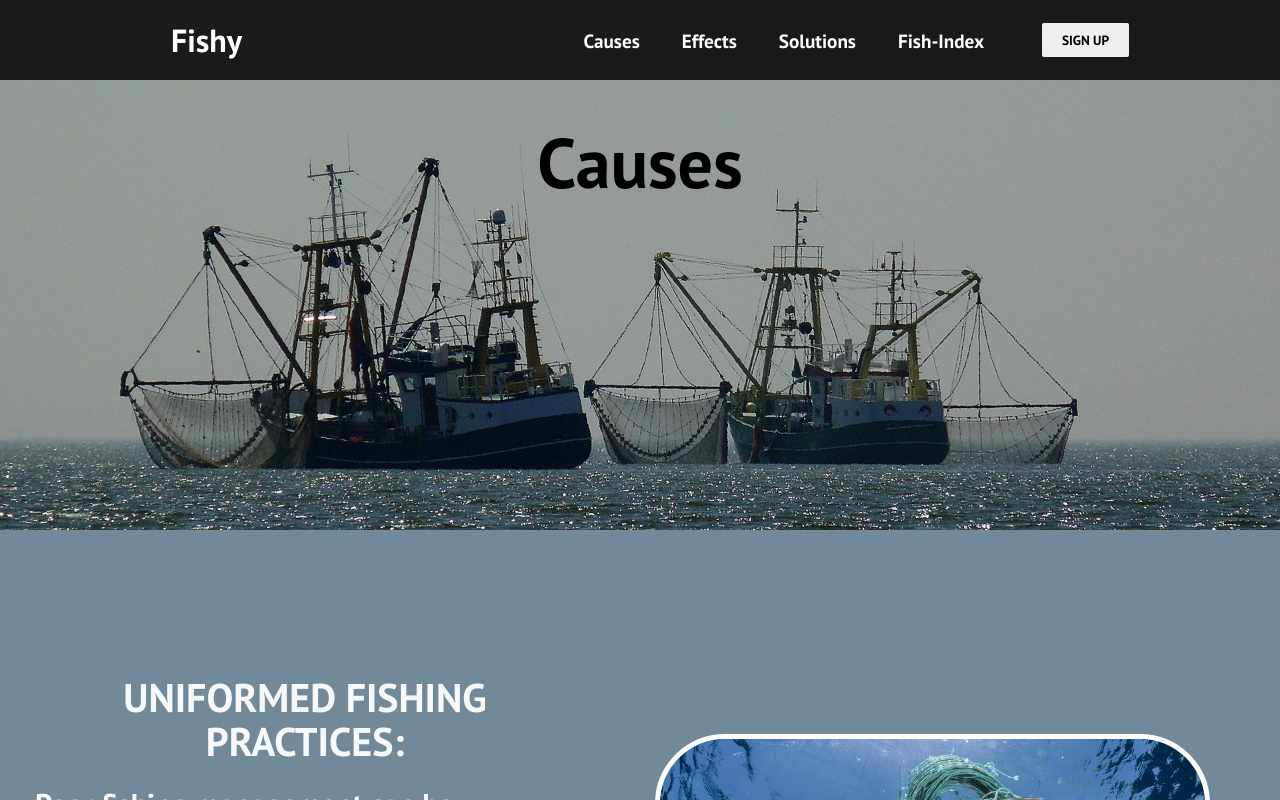
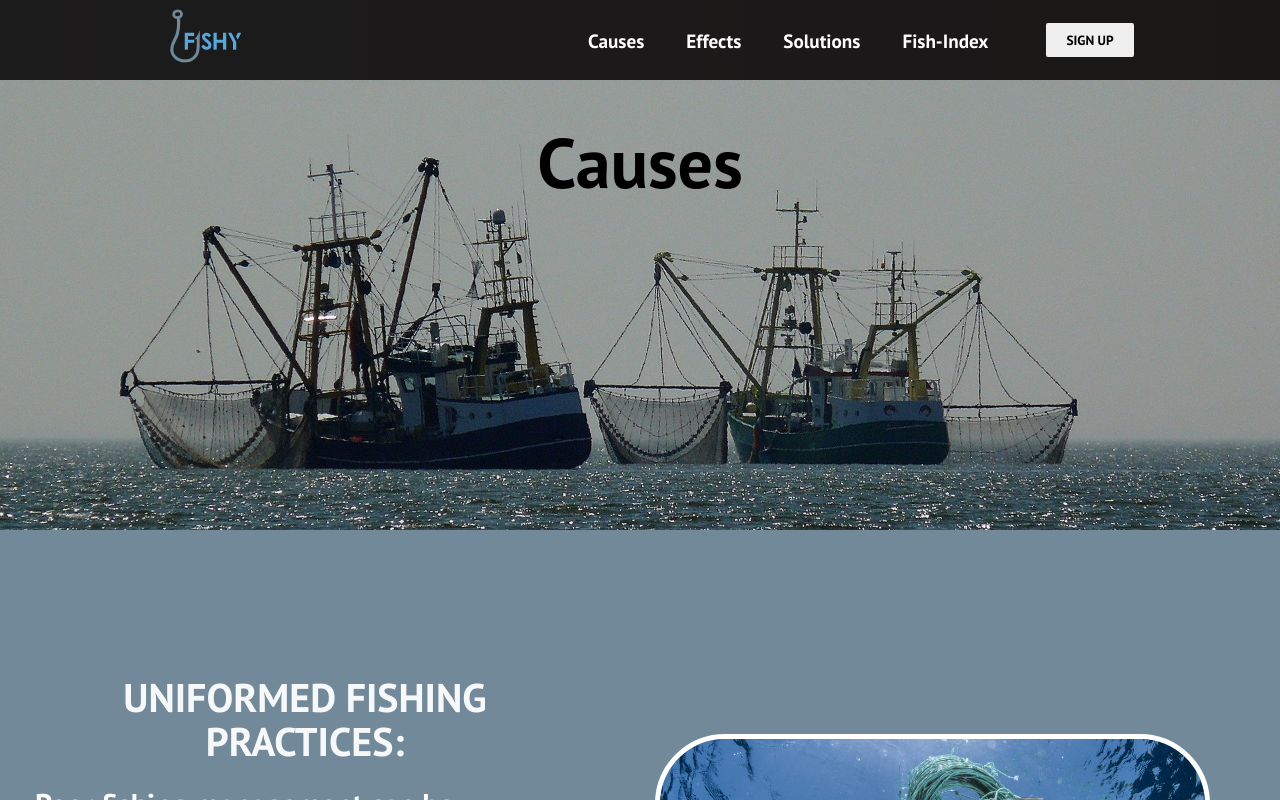
Before and after one commit to DPAUTH/Fishy, a React (Create React App) app: page /causes in a window 1280 px wide. Shown: the top 800 px of the page. Built offline with nearby package versions, Linux system fonts and the light colour scheme.

Commit message:
FINAL CHANGES

```diff
--- a/src/App.js
+++ b/src/App.js
@@ -8,7 +8,6 @@ import Causes from './components/pages/Causes';
 import Effects from './components/pages/Effects';
 import Solutions from './components/pages/Solutions';
 import FishIndexSlider from './components/pages/FishIndexSlider';
-
 // import SignUp from './components/pages/SignUp';  Not added yet will be added in 2nd part for users
 
 
--- a/src/components/Navbar.js
+++ b/src/components/Navbar.js
@@ -2,6 +2,10 @@ import React, { useState, useEffect } from "react";
 import { Button } from "./Button";
 import { Link } from "react-router-dom";
 import "./Navbar.css";
+import fishylogoblue from '../images/fishylogoblue.png';
+
+
+
 
 function Navbar() {
   const [click, setClick] = useState(false);
@@ -29,8 +33,19 @@ function Navbar() {
       <nav className="navbar" >
         <div className="navbar-container">
           <Link to="/" className="navbar-logo" onClick={closeMobileMenu}>
-            Fishy
+          <div class='footer-logo'>
+                            <img
+                                src={fishylogoblue}
+                                alt="logo"
+                                style={{
+                                  width: 80,
+                                  height: 60
+
+                                }}
+                             />
+                    </div>
           </Link>
+
           <div className="menu-icon" onClick={handleClick}>
             <i className={click ? "fas fa-times" : "fas fa-bars"} />
           </div>
--- a/src/components/pages/Causes.js
+++ b/src/components/pages/Causes.js
@@ -18,10 +18,10 @@ export function Causes(){
         <CausesInfo {...causeObjThree}/>
         <CausesInfo {...causeObjFour}/>
         <div className='C-Sources'>
-            <h3>Sources:</h3>
-            <a href="https://www.edf.org/oceans/overfishing-most-serious-threat-our-oceans" target="blank">https://www.edf.org/oceans/overfishing-most-serious-threat-our-oceans </a>
+            <h3 style={{color: "white"}}>Sources:</h3>
+            <a style={{color: "white"}} href="https://www.edf.org/oceans/overfishing-most-serious-threat-our-oceans" target="blank">https://www.edf.org/oceans/overfishing-most-serious-threat-our-oceans </a>
             <br/>
-            <a href="https://www.oecd.org/agriculture/government-subsidies-overfishing/" target="blank">https://www.oecd.org/agriculture/government-subsidies-overfishing/ </a>
+            <a style={{color: "white"}} href="https://www.oecd.org/agriculture/government-subsidies-overfishing/" target="blank">https://www.oecd.org/agriculture/government-subsidies-overfishing/ </a>
         </div>
         <Footer />
        </>
--- a/src/components/pages/CausesData.js
+++ b/src/components/pages/CausesData.js
@@ -6,7 +6,7 @@ export const causeObjOne = {
     description:"Poor fishing management can be considered as a primary reason of overfishing. The practice of capturing unwanted sea life while fishing for a different species is especially harmful because it endangers other species, such as sea turtles, or cetaceans along with fish.",
     imgStart:'',
     img: 'Images/turtle.jpg',
-    alt: 'sea turtle stuck o'
+    alt: 'sea turtle stuck on a net'
 }
 
 export const causeObjTwo = {
--- a/src/components/pages/Effects.js
+++ b/src/components/pages/Effects.js
@@ -18,10 +18,10 @@ export function Effects(){
         <EffectsInfo {...effectObjThree}/>
         <EffectsInfo {...effectObjFour}/>
         <div className='Ε-Sources'>
-            <h3>Sources:</h3>
-            <a href="https://unctad.org/project/regulating-fisheries-subsidies " target="blank">https://unctad.org/project/regulating-fisheries-subsidies </a>
+            <h3 style={{color: "white"}}>Sources:</h3>
+            <a style={{color: "white"}} href="https://unctad.org/project/regulating-fisheries-subsidies " target="blank">https://unctad.org/project/regulating-fisheries-subsidies </a>
             <br/>
-            <a href="https://www.worldwildlife.org/threats/overfishing/" target="blank">https://www.worldwildlife.org/threats/overfishing </a>
+            <a  style={{color: "white"}} href="https://www.worldwildlife.org/threats/overfishing/" target="blank">https://www.worldwildlife.org/threats/overfishing </a>
         </div>
         <Footer/>
         </>
--- a/src/components/pages/EffectsData.js
+++ b/src/components/pages/EffectsData.js
@@ -6,7 +6,7 @@ export const effectObjOne = {
     description:"Marine life is in severe danger due to overfishing. Natural reproduction cannot compensate for the tons of fish species that are being removed. The prolonged and widespread disturbance of ecosystems creates an imbalance that affects fishes as well as other species like sea birds, marine mammals and corals.",
     imgStart:'',
     img: 'Images/fish-market.jpg',
-    alt: 'image of '
+    alt: 'image of a fish market'
 }
 
 export const effectObjTwo = {
--- a/src/components/pages/Solutions.js
+++ b/src/components/pages/Solutions.js
@@ -19,8 +19,8 @@ export function Solutions(){
         <SolutionsInfo {...solutionObjFour}/>
 
         <div className='S-Sources'>
-            <h3>Sources:</h3>
-            <a href="https://www.edf.org/oceans/how-turn-around-overfishing-crisis" target="blank">https://www.edf.org/oceans/how-turn-around-overfishing-crisis</a>
+            <h3 style={{color: "white"}}>Sources:</h3>
+            <a style={{color: "white"}} href="https://www.edf.org/oceans/how-turn-around-overfishing-crisis" target="blank">https://www.edf.org/oceans/how-turn-around-overfishing-crisis</a>
         </div>
         <Footer/>
         </>
--- a/src/components/pages/SolutionsData.js
+++ b/src/components/pages/SolutionsData.js
@@ -6,7 +6,7 @@ export const solutionObjOne = {
     description:"Designing and enforcing strict fishing regulations can reduce illegal fishing while also ensuring that organized fishing is carried out with environmentally friendly procedures and methods.",
     imgStart:'',
     img: 'Images/Regulations.jpg',
-    alt: 'page with a fish market'
+    alt: 'picture of a stamp'
 }
 
 export const solutionObjTwo = {
```
